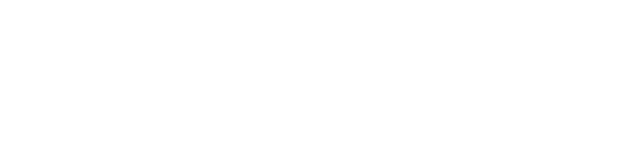
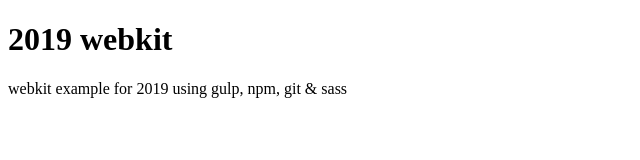
Before and after one commit to markdev93/webkit_test, a plain HTML site: page dev/index.html in a window 1280 px wide. Shown: the whole page, without its empty margins (0-640 px from the left). Drawn offline with Linux system fonts and the light colour scheme.

```diff
--- a/dev/index.html
+++ b/dev/index.html
@@ -4,9 +4,10 @@
   <meta charset="UTF-8">
   <meta name="viewport" content="width=device-width, initial-scale=1.0">
   <meta http-equiv="X-UA-Compatible" content="ie=edge">
-  <title>Document</title>
+  <title>2019 webkit</title>
 </head>
 <body>
-
+  <h1>2019 webkit</h1>
+  <p>webkit example for 2019 using gulp, npm, git & sass</p>
 </body>
 </html>
```
Also changed, not shown: 1 other file.
